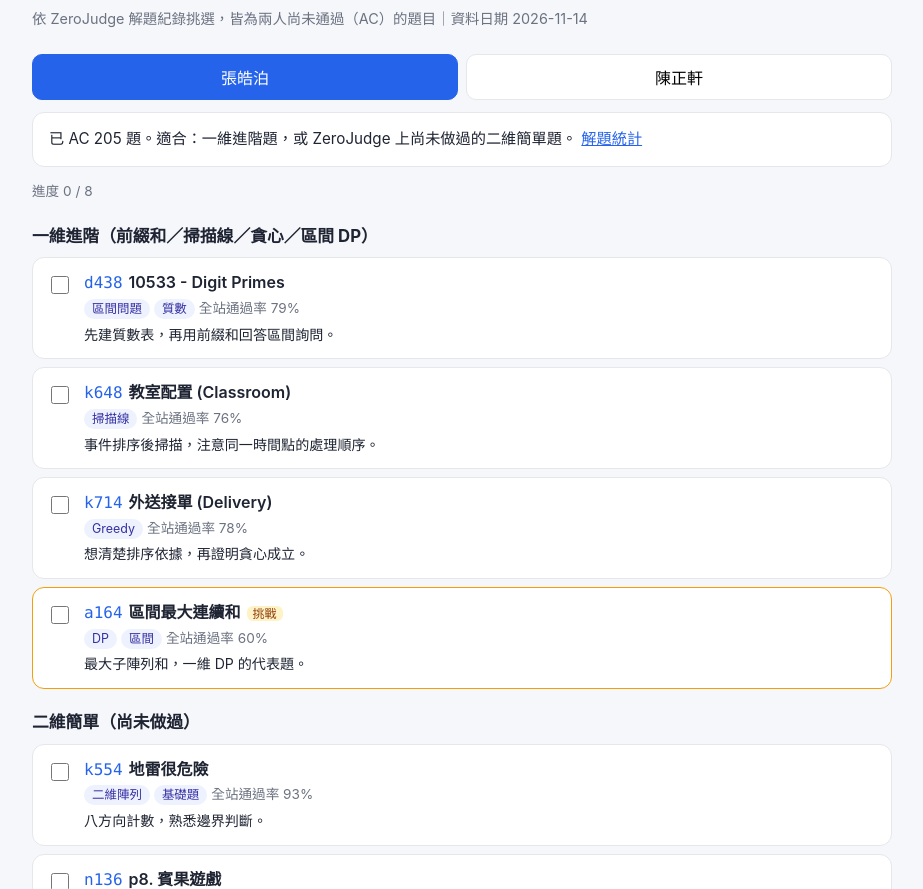
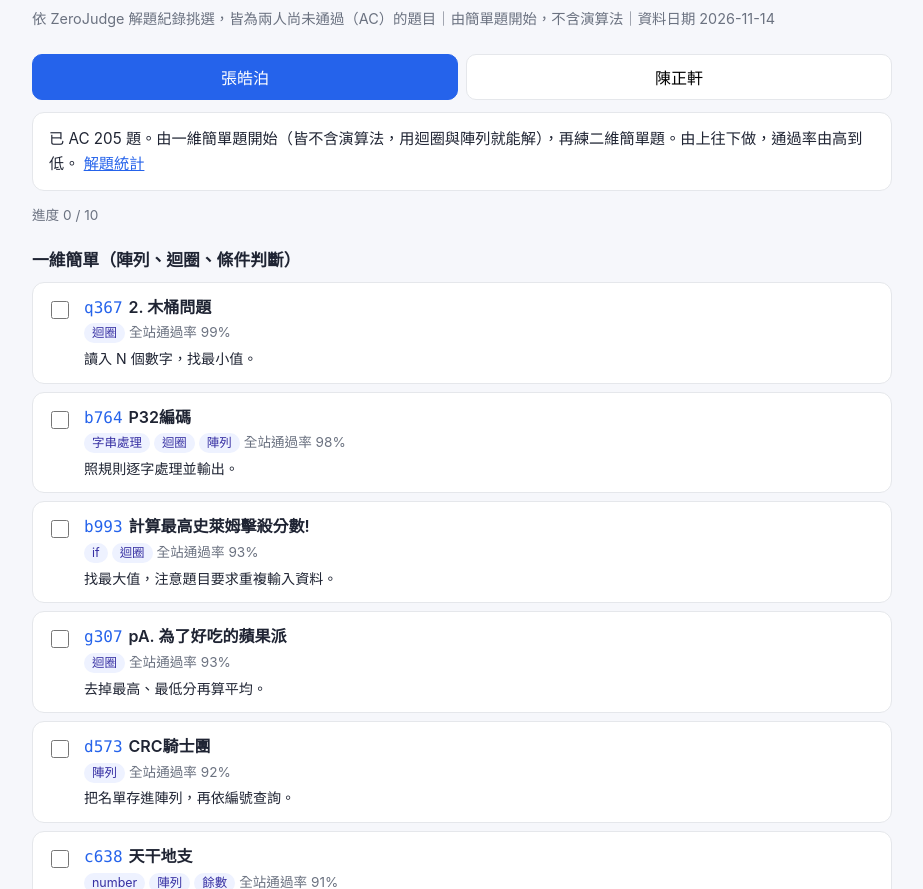
Before and after one commit to greenmail1011/ad-practice, a plain HTML site: page index.html in a window 1280 px wide. Shown: the part 63-952 px from the top of the page, without its empty margins (178-1101 px from the left). Drawn offline with Linux system fonts and the light colour scheme.

Commit message:
Switch to easy 1D problems without algorithms
Co-Authored-By: Claude Sonnet 5.5 <noreply@anthropic.com>
Claude-Session: https://claude.ai/code/session_01Q3ebcWtQCbN7Fh5Sfua8GZ

```diff
--- a/index.html
+++ b/index.html
@@ -39,7 +39,7 @@
 <body>
 <header>
   <h1>AD 客製練習題</h1>
-  <div class="sub">依 ZeroJudge 解題紀錄挑選，皆為兩人尚未通過（AC）的題目｜資料日期 2026-11-14</div>
+  <div class="sub">依 ZeroJudge 解題紀錄挑選，皆為兩人尚未通過（AC）的題目｜由簡單題開始，不含演算法｜資料日期 2026-11-14</div>
 </header>
 
 <div class="tabs" id="tabs"></div>
@@ -54,19 +54,21 @@ var PEOPLE = [
     key: "zhang",
     name: "張皓泊",
     uid: 215351,
-    intro: "已 AC 205 題。適合：一維進階題，或 ZeroJudge 上尚未做過的二維簡單題。",
+    intro: "已 AC 205 題。由一維簡單題開始（皆不含演算法，用迴圈與陣列就能解），再練二維簡單題。由上往下做，通過率由高到低。",
     sections: [
-      { title: "一維進階（前綴和／掃描線／貪心／區間 DP）", items: [
-        { id:"d438", t:"10533 - Digit Primes", tags:["區間問題","質數"], rate:"79%", note:"先建質數表，再用前綴和回答區間詢問。" },
-        { id:"k648", t:"教室配置 (Classroom)", tags:["掃描線"], rate:"76%", note:"事件排序後掃描，注意同一時間點的處理順序。" },
-        { id:"k714", t:"外送接單 (Delivery)", tags:["Greedy"], rate:"78%", note:"想清楚排序依據，再證明貪心成立。" },
-        { id:"a164", t:"區間最大連續和", tags:["DP","區間"], rate:"60%", note:"最大子陣列和，一維 DP 的代表題。", stretch:true }
+      { title: "一維簡單（陣列、迴圈、條件判斷）", items: [
+        { id:"q367", t:"2. 木桶問題", tags:["迴圈"], rate:"99%", note:"讀入 N 個數字，找最小值。" },
+        { id:"b764", t:"P32編碼", tags:["字串處理","迴圈","陣列"], rate:"98%", note:"照規則逐字處理並輸出。" },
+        { id:"b993", t:"計算最高史萊姆擊殺分數!", tags:["if","迴圈"], rate:"93%", note:"找最大值，注意題目要求重複輸入資料。" },
+        { id:"g307", t:"pA. 為了好吃的蘋果派", tags:["迴圈"], rate:"93%", note:"去掉最高、最低分再算平均。" },
+        { id:"d573", t:"CRC騎士團", tags:["陣列"], rate:"92%", note:"把名單存進陣列，再依編號查詢。" },
+        { id:"c638", t:"天干地支", tags:["number","陣列","餘數"], rate:"91%", note:"把名稱放進陣列，用餘數取出對應項目。" }
       ]},
       { title: "二維簡單（尚未做過）", items: [
-        { id:"k554", t:"地雷很危險", tags:["二維陣列","基礎題"], rate:"93%", note:"八方向計數，熟悉邊界判斷。" },
-        { id:"n136", t:"p8. 賓果遊戲", tags:["二維陣列"], rate:"96%", note:"二維陣列掃描列、行、對角線。" },
-        { id:"q366", t:"1. 十字轟炸", tags:["二維陣列"], rate:"81%", note:"十字方向的區域標記與累計。" },
-        { id:"k514", t:"P2.解藥 (Medicine)", tags:["二維","陣列"], rate:"94%", note:"二維陣列模擬。" }
+        { id:"n136", t:"p8. 賓果遊戲", tags:["二維陣列"], rate:"96%", note:"掃描列、行、對角線。" },
+        { id:"k514", t:"P2.解藥 (Medicine)", tags:["二維","陣列"], rate:"94%", note:"二維陣列模擬。" },
+        { id:"k554", t:"地雷很危險", tags:["二維陣列","基礎題"], rate:"93%", note:"八方向計數，注意邊界判斷。" },
+        { id:"q366", t:"1. 十字轟炸", tags:["二維陣列"], rate:"81%", note:"十字方向的區域標記與累計。" }
       ]}
     ]
   },
@@ -74,17 +76,18 @@ var PEOPLE = [
     key: "chen",
     name: "陳正軒",
     uid: 256792,
-    intro: "已 AC 216 題。適合：一維較深入的題目。",
+    intro: "已 AC 216 題。由一維簡單題開始（皆不含演算法，用迴圈與陣列就能解）。由上往下做，通過率由高到低。",
     sections: [
-      { title: "一維進階（由易到難）", items: [
-        { id:"d244", t:"一堆石頭", tags:["陣列"], rate:"78%", note:"暖身：先求平均，再計算搬動次數。" },
-        { id:"d438", t:"10533 - Digit Primes", tags:["區間問題","質數"], rate:"79%", note:"先建質數表，再用前綴和回答區間詢問。" },
-        { id:"k648", t:"教室配置 (Classroom)", tags:["掃描線"], rate:"76%", note:"事件排序後掃描，注意同一時間點的處理順序。" },
-        { id:"k714", t:"外送接單 (Delivery)", tags:["Greedy"], rate:"78%", note:"想清楚排序依據，再證明貪心成立。" },
-        { id:"a164", t:"區間最大連續和", tags:["DP","區間"], rate:"60%", note:"最大子陣列和，一維 DP 的代表題。" },
-        { id:"d242", t:"00481 - What Goes Up", tags:["DP","LIS","最長遞增子序列"], rate:"79%", note:"LIS，N 大時需要 O(N log N) 做法。" },
-        { id:"e841", t:"P8. 幽靈寶藏 (Treasure)", tags:["greedy","掃描線","延遲標記"], rate:"60%", note:"差分陣列＋貪心，想想為什麼不用逐格更新。", stretch:true },
-        { id:"f174", t:"m6a2-蛋糕 (Cake)", tags:["前綴和","單調隊列"], rate:"70%", note:"前綴和搭配單調隊列。", stretch:true }
+      { title: "一維簡單（陣列、迴圈、條件判斷）", items: [
+        { id:"q367", t:"2. 木桶問題", tags:["迴圈"], rate:"99%", note:"讀入 N 個數字，找最小值。" },
+        { id:"b764", t:"P32編碼", tags:["字串處理","迴圈","陣列"], rate:"98%", note:"照規則逐字處理並輸出。" },
+        { id:"b993", t:"計算最高史萊姆擊殺分數!", tags:["if","迴圈"], rate:"93%", note:"找最大值，注意題目要求重複輸入資料。" },
+        { id:"g307", t:"pA. 為了好吃的蘋果派", tags:["迴圈"], rate:"93%", note:"去掉最高、最低分再算平均。" },
+        { id:"d573", t:"CRC騎士團", tags:["陣列"], rate:"92%", note:"把名單存進陣列，再依編號查詢。" },
+        { id:"e529", t:"00482 - Permutation Arrays", tags:["陣列"], rate:"92%", note:"依索引陣列重排資料，注意多組測資。" },
+        { id:"c638", t:"天干地支", tags:["number","陣列","餘數"], rate:"91%", note:"把名稱放進陣列，用餘數取出對應項目。" },
+        { id:"b753", t:"P31以身分證投票之檢查", tags:["字串處理","迴圈","陣列"], rate:"89%", note:"逐字元檢查規則，條件判斷要完整。" },
+        { id:"d166", t:"反轉表", tags:["陣列"], rate:"88%", note:"雙層迴圈就能做，想清楚每個位置要數什麼。", stretch:true }
       ]}
     ]
   }
```
